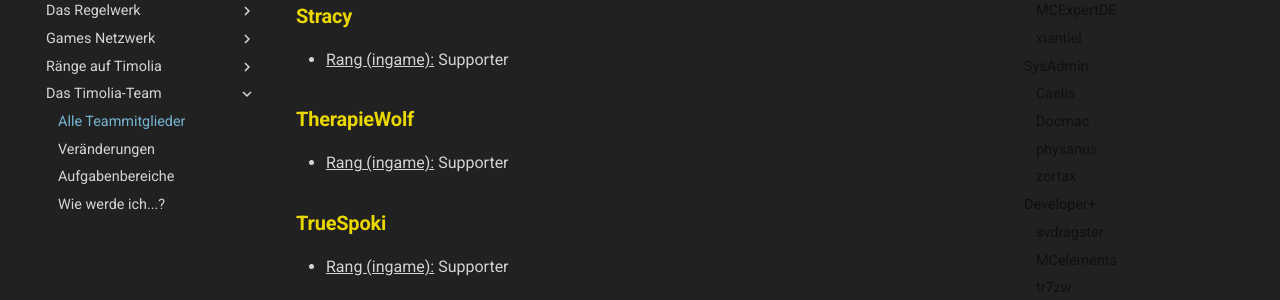
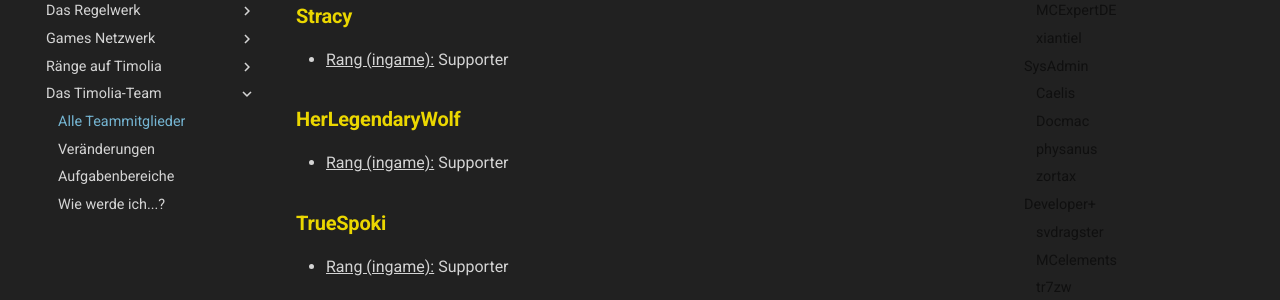
Before and after one commit to TimoliaDE/HowTo, an MkDocs documentation site: the page built from docs/team/members.md, in a window 1280 px wide and 900 px high, scrolled down 6161 px. Shown: the part 153-453 px from the top of the window. Built offline with MkDocs 1.6.1 and Material for MkDocs 9.7.7, drawn with Linux system fonts in a browser that asks for light colours; old or Windows-style settings are respelled for this version of MkDocs.

Commit message:
TherapieWolf -> HerLegendaryWolf

```diff
--- a/docs/team/members.md
+++ b/docs/team/members.md
@@ -191,7 +191,7 @@ Supporter stehen für alle grundlegenden Fragen und Reports zur Verfügung und s
 ### <strong><span class='supporter'>Stracy</span></strong>
 - <u>Rang (ingame):</u> Supporter
 
-### <strong><span class='supporter'>TherapieWolf</span></strong>
+### <strong><span class='supporter'>HerLegendaryWolf</span></strong>
 - <u>Rang (ingame):</u> Supporter
 
 ### <strong><span class='supporter'>TrueSpoki</span></strong>
```
